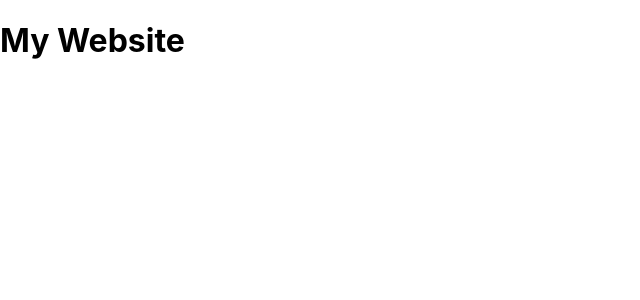
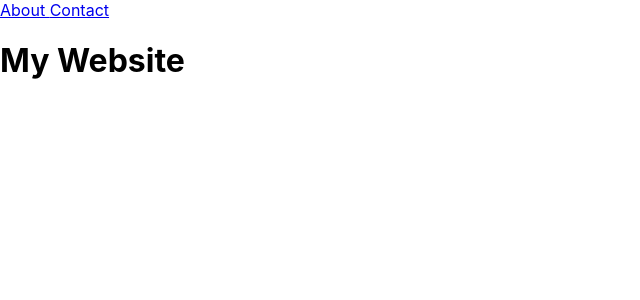
Before and after one commit to AnkurNahar/react_snippets, a React (Create React App) app: page / in a window 1280 px wide. Shown: the top 300 px of the page, without its empty margins (0-640 px from the left). Built offline with nearby package versions, Linux system fonts and the light colour scheme.

Commit message:
Hyperlink: <Link />

```diff
--- a/src/App.js
+++ b/src/App.js
@@ -1,8 +1,13 @@
 import "./App.css";
+import { Link } from "react-router-dom";
 
 function Home() {
   return (
     <div>
+      <nav>
+        <Link to="/about">About </Link>
+        <Link to="/contact">Contact</Link>
+      </nav>
       <h1>My Website</h1>
     </div>
   );
@@ -11,6 +16,10 @@
 export function About() {
   return (
     <div>
+      <nav>
+        <Link to="/">Home </Link>
+        <Link to="/contact">Contact</Link>
+      </nav>
       <h1>About Us</h1>
     </div>
   );
@@ -19,6 +28,10 @@
 export function Contact() {
   return (
     <div>
+      <nav>
+        <Link to="/">Home </Link>
+        <Link to="/about">About</Link>
+      </nav>
       <h1>Contact Us</h1>
     </div>
   );
```
